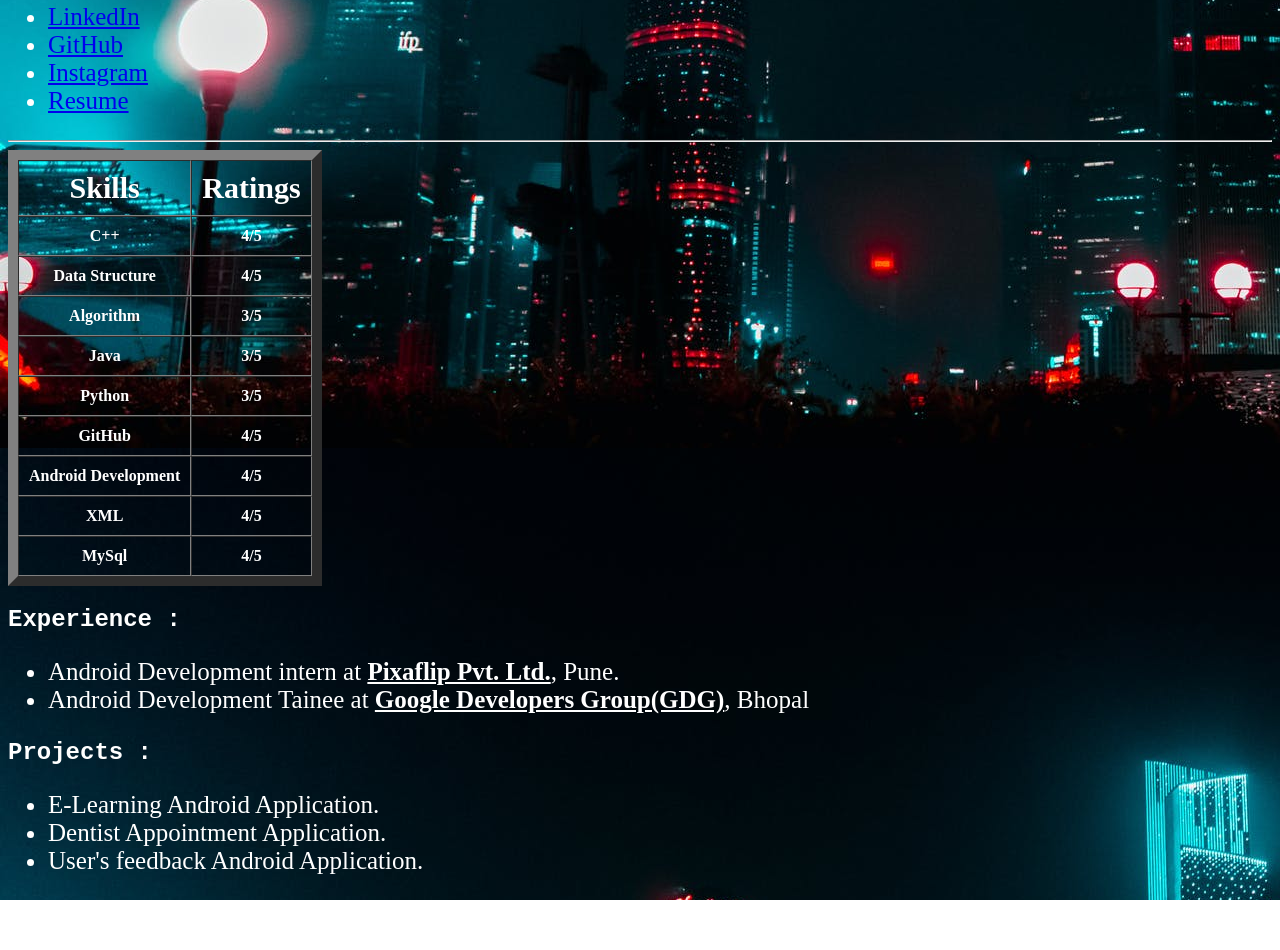
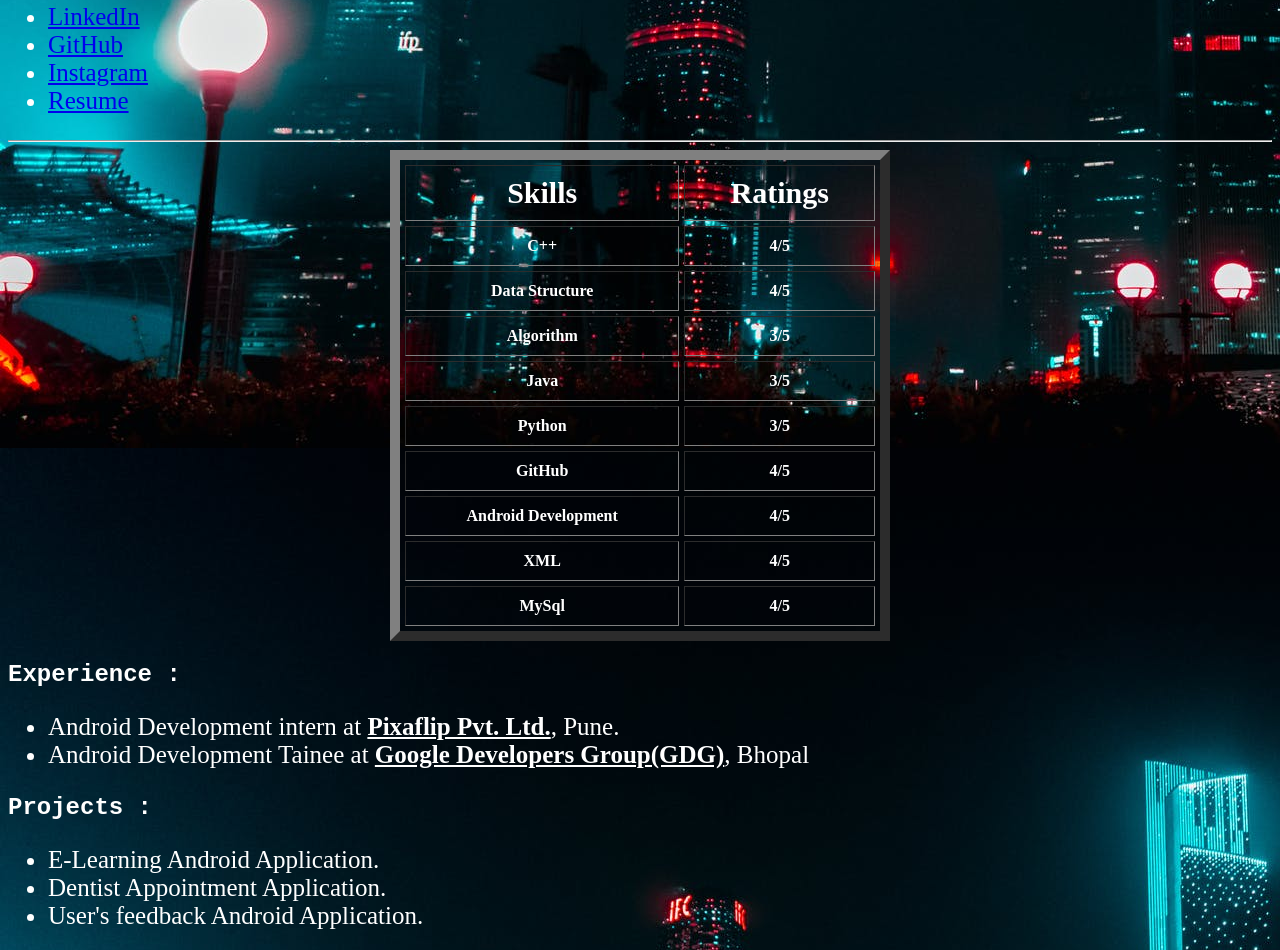
Before and after one commit to prabhat1209/First_html_webpage, a plain HTML site: page index.html in a window 1280 px wide. Shown: the part 805-1755 px from the top of the page. Before the commit the page ends 1705 px from the top, so only its background shows below. Drawn offline with Linux system fonts and the light colour scheme.

Commit message:
Improving table

```diff
--- a/index.html
+++ b/index.html
@@ -17,7 +17,7 @@
             <li><a href="https://drive.google.com/file/d/1A92QjF5mZwZQkxMQaCp8ckT_F52WbwMN/view?usp=sharing">Resume</a></li>
         </ul>
         <hr>
-        <table border="10" cellpadding="10" cellspacing="0">
+        <table border="10" cellpadding="10" cellspacing="5" width="500px" align="center">
             <tr style="color: #fff; font-size: 30px;">
                 <th><b>Skills</b></th>
                 <th>Ratings</th>
```
